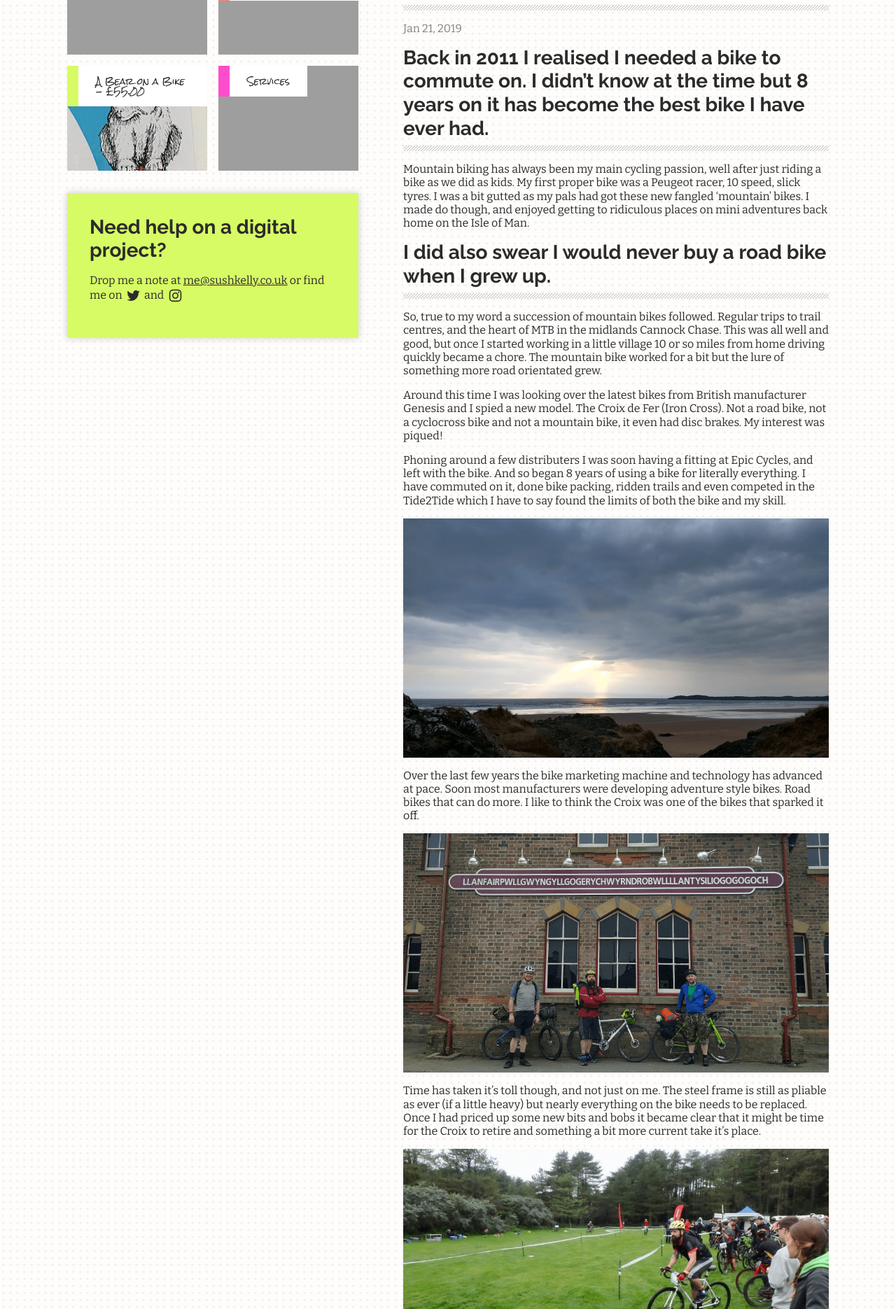
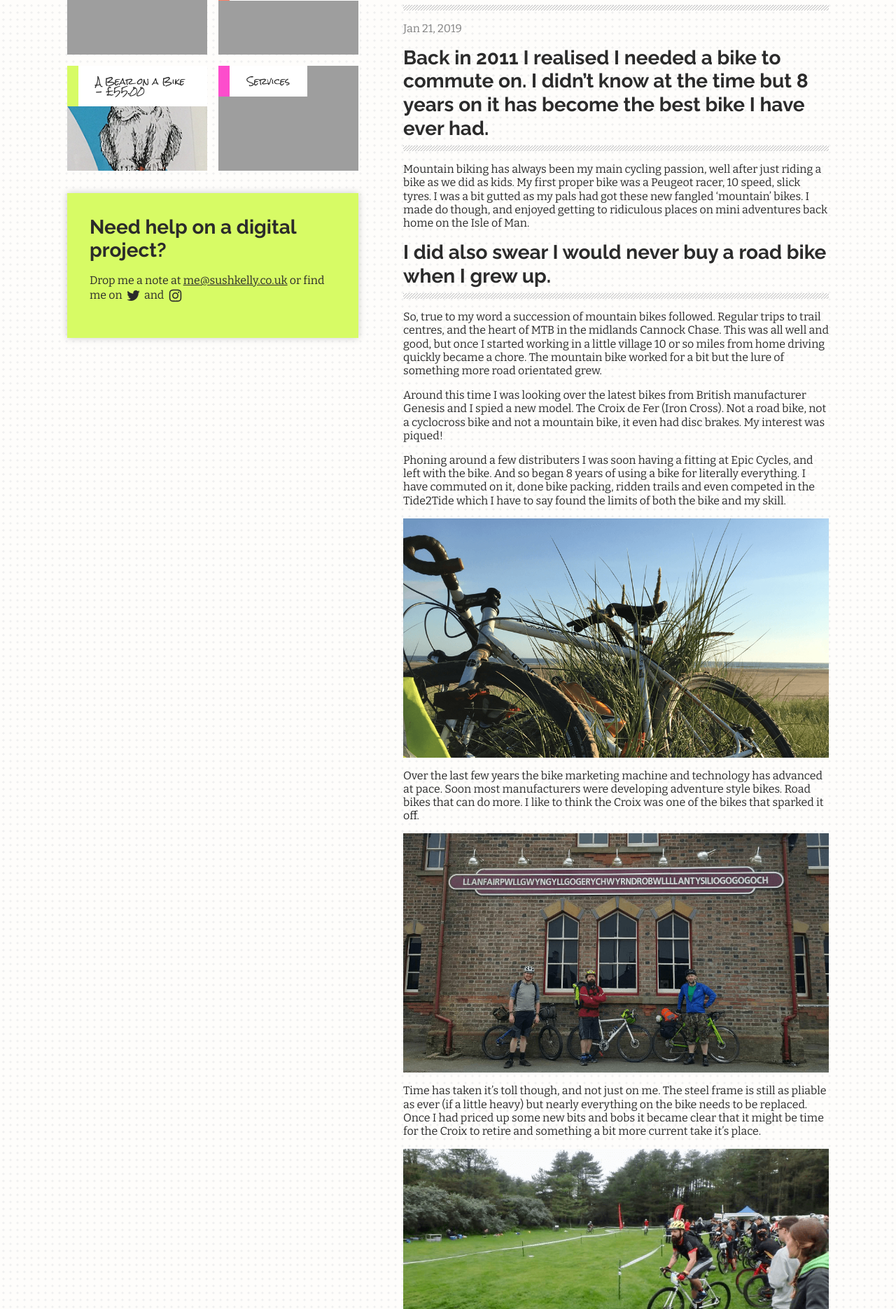
Before and after one commit to maxray/maxray.github.io, a Jekyll site: the page built from index.html, in a window 1280 px wide. Shown: the part 697-2568 px from the top of the page at 70% size. Built offline with Jekyll 4.4.1, drawn with Linux system fonts in a browser that asks for light colours; grey boxes are pictures that could not be loaded.

Commit message:
Updated Thankyou Croix Old Friend

```diff
--- a/_posts/2019-01-21-thankyou-croix-old-friend.markdown
+++ b/_posts/2019-01-21-thankyou-croix-old-friend.markdown
@@ -18,7 +18,7 @@ Around this time I was looking over the latest bikes from British manufacturer G
 
 Phoning around a few distributers I was soon having a fitting at Epic Cycles, and left with the bike. And so began 8 years of using a bike for literally everything. I have commuted on it, done bike packing, ridden trails and even competed in the Tide2Tide which I have to say found the limits of both the bike and my skill.
 
-![croixview.png](/uploads/croixview.png)
+![croixview2.png](/uploads/croixview2.png)
 
 Over the last few years the bike marketing machine and technology has advanced at pace. Soon most manufacturers were developing adventure style bikes. Road bikes that can do more. I like to think the Croix was one of the bikes that sparked it off.
 
```
